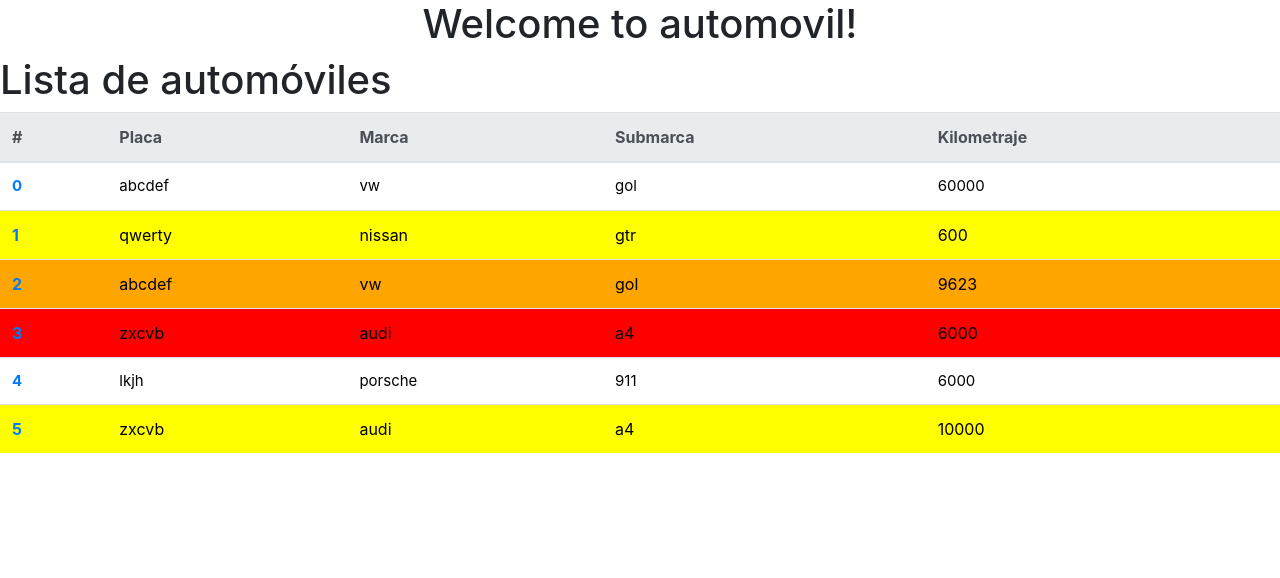
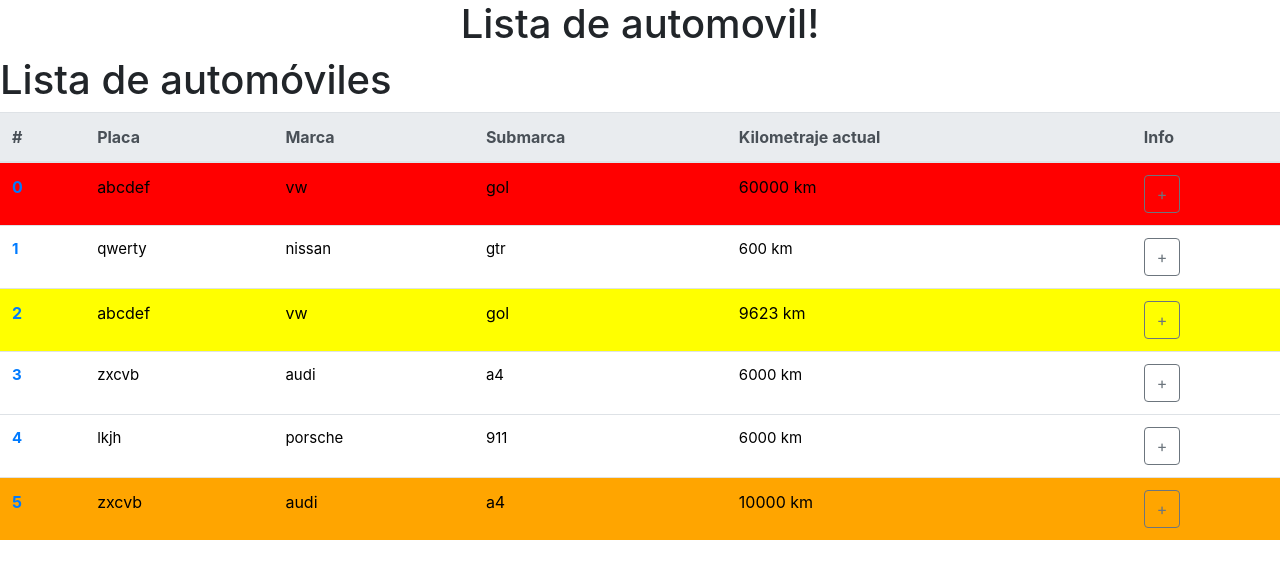
Before and after one commit to LGuitron/Web-Trabajo2, an Angular app in the folder automovil/: page / in a window 1280 px wide. Shown: the top 578 px of the page. Built offline with nearby package versions, Linux system fonts and the light colour scheme.

Commit message:
add hover for table

```diff
--- a/automovil/package.json
+++ b/automovil/package.json
@@ -20,6 +20,7 @@
     "@angular/platform-browser": "^6.1.0",
     "@angular/platform-browser-dynamic": "^6.1.0",
     "@angular/router": "^6.1.0",
+    "@ng-bootstrap/ng-bootstrap": "^3.3.0",
     "bootstrap": "^4.1.3",
     "bootstrap-sass": "^3.3.7",
     "core-js": "^2.5.4",
--- a/automovil/src/app/app.component.html
+++ b/automovil/src/app/app.component.html
@@ -1,7 +1,7 @@
 <!--The content below is only a placeholder and can be replaced.-->
 <div style="text-align:center">
   <h1>
-    Welcome to {{ title }}!
+    Lista de {{ title }}!
   </h1>
 </div>
 
--- a/automovil/src/app/app.module.ts
+++ b/automovil/src/app/app.module.ts
@@ -6,6 +6,7 @@
 import { VehicleComponent } from './components/vehicle/vehicle.component';
 import { ServiceComponent } from './components/service/service.component';
 import { RoutingModule } from './routing.module';
+import {NgbModule} from '@ng-bootstrap/ng-bootstrap';
 
 @NgModule({
   declarations: [
@@ -16,7 +17,8 @@
   ],
   imports: [
     BrowserModule,
-    RoutingModule
+    RoutingModule,
+    NgbModule
   ],
   providers: [],
   bootstrap: [AppComponent]
--- a/automovil/src/app/components/vehicle/vehicle.component.html
+++ b/automovil/src/app/components/vehicle/vehicle.component.html
@@ -5,13 +5,12 @@
   de vehiculos donde se pueda ver la información básica de cada uno de ellos
   (placas, marca, submarca y kilometraje)
 
-Todos los automóviles se hace servicio cada 10 kilometros o cada 6 meses.
+Todos los automóviles se hace servicio cada 10000 kilometros o cada 6 meses.
 Identifica con un color amarillo los vehículos que están a 1000km o a 1 mes
 de tener que programar su servicio. Identifica con un color naranja en la tabla
  los vehiculos que están a una semana de programar su servicio o a 100 km y
   los que ya vencieron con un color rojo.
-
-Poe medio de un botón de un popover de bootstrap que se muestre la información
+Por medio de un botón de un popover de bootstrap que se muestre la información
 de la fecha de vencimiento y kilometraje de cada vehículo.
 
 -->
@@ -22,18 +21,26 @@
     <th scope="col">Placa</th>
     <th scope="col">Marca</th>
     <th scope="col">Submarca</th>
-    <th scope="col">Kilometraje</th>
+    <th scope="col">Kilometraje actual</th>
+    <th scope="col">Info</th>
   </tr>
   </thead>
   <tbody>
 
-                                                                            <!-- Sustituir aqui las condiciones para escoger color de la fila-->
-  <tr *ngFor="let vehicle of vehicles; let i = index" [attr.data-index]="i" [ngStyle]="i%4==1 ? yellowStyle : i%4==2 ? orangeStyle : i%4==3 ? redStyle : whiteStyle">
+   <!-- Sustituir aqui las condiciones para escoger color de la fila-->
+  <tr *ngFor="let vehicle of vehicles; let i = index" [attr.data-index]="i" [ngStyle]="color(i)">
     <th scope="row"> <a [routerLink]="['/vehicles/', i, 'service']">{{i}}</a></th>
     <td>{{vehicle.placa}}</td>
     <td>{{vehicle.marca}}</td>
     <td>{{vehicle.submarca}}</td>
-    <td>{{vehicle.kilometraje}}</td>
+    <td>{{vehicle.kilometraje}} km </td>
+    <td>
+      <button type="button" class="btn btn-outline-secondary"
+      ngbPopover="{{vehicle.fecha_ultimo_servicio}} | {{vehicle.km_ultimo_servicio}} km"
+      triggers="mouseenter:mouseleave" popoverTitle="Último servicio ">
+      +
+    </button></td>
+
   </tr>
 
 </table>
--- a/automovil/src/app/components/vehicle/vehicle.component.ts
+++ b/automovil/src/app/components/vehicle/vehicle.component.ts
@@ -49,4 +49,29 @@
   ngOnInit() {
   }
 
+  color(index: number ){
+    var difkm = this.vehicles[index].kilometraje - this.vehicles[index].km_ultimo_servicio ;
+    var curDate = new Date();
+    var lastDate = new Date(this.vehicles[index].fecha_ultimo_servicio);
+    var diffecha =  curDate.valueOf() -  lastDate.valueOf();
+    console.log(diffecha);
+
+    if(difkm >= 10000 ){
+      return this.redStyle;
+    }else if(difkm >= 9900 ){
+      return this.orangeStyle;
+    }else if(difkm >= 9000 ){
+      return this.yellowStyle;
+    }
+    return this.whiteStyle;
+  }
+
+  /*Todos los automóviles se hace servicio cada 100000 kilometros o cada 6 meses.
+   Identifica con un color amarillo los vehículos que están a 1000km o a 1 mes de tener que programar su servicio.
+  Identifica con un color naranja en la tabla los vehiculos que están a una semana de programar su servicio o a
+  100 km y los que ya vencieron con un color rojo.*/
+
+
+
+
 }
--- a/automovil/src/index.html
+++ b/automovil/src/index.html
@@ -6,9 +6,10 @@
   <base href="/">
 
   <meta name="viewport" content="width=device-width, initial-scale=1">
-  <link rel="icon" type="image/x-icon" href="favicon.ico">
 </head>
 <body>
   <app-root></app-root>
+
 </body>
+
 </html>
```
Also changed, not shown: automovil/src/_variables.scss (line endings or trailing spaces), 1 other file (tests, documents, lock files or other folders).
